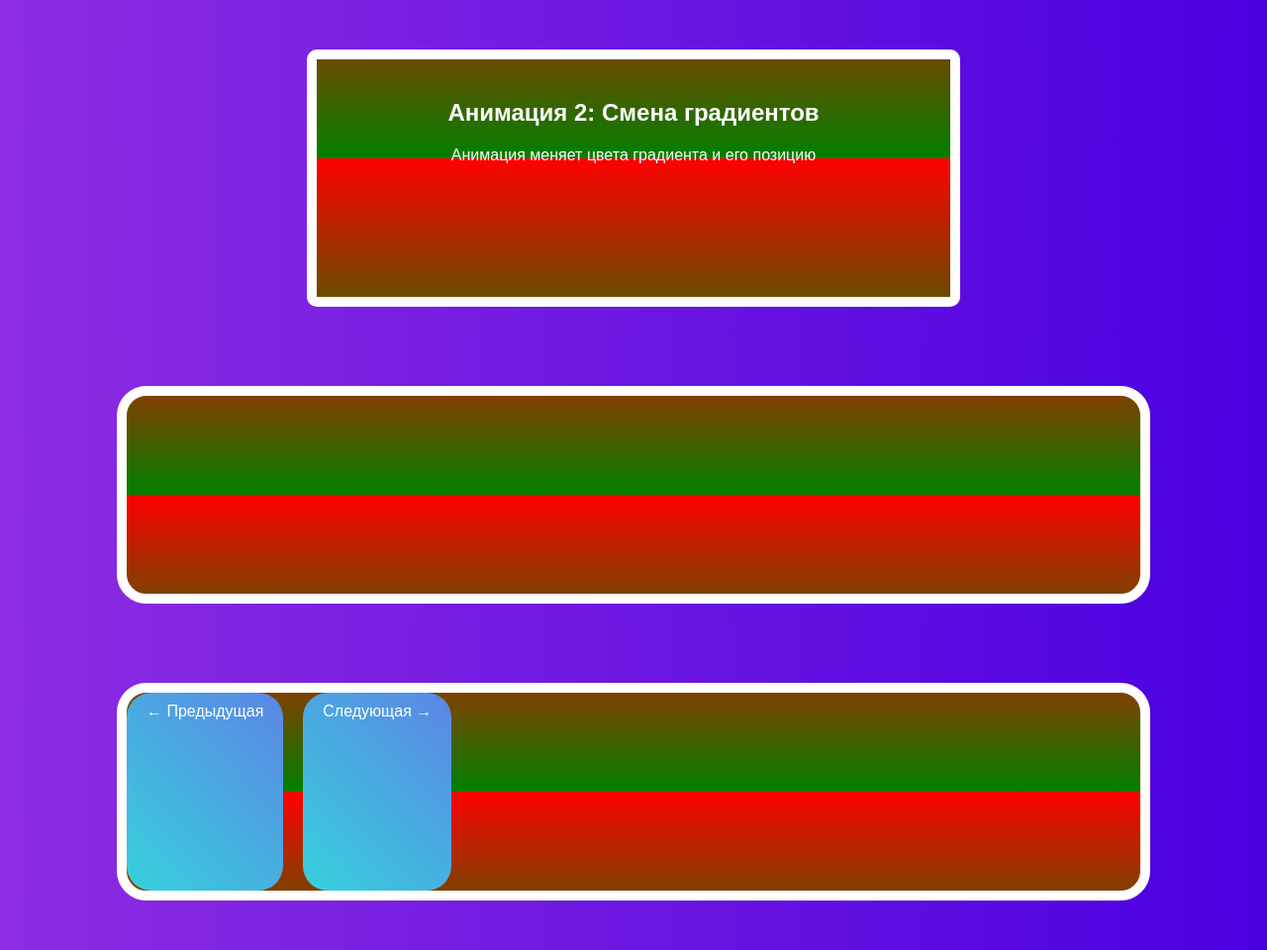
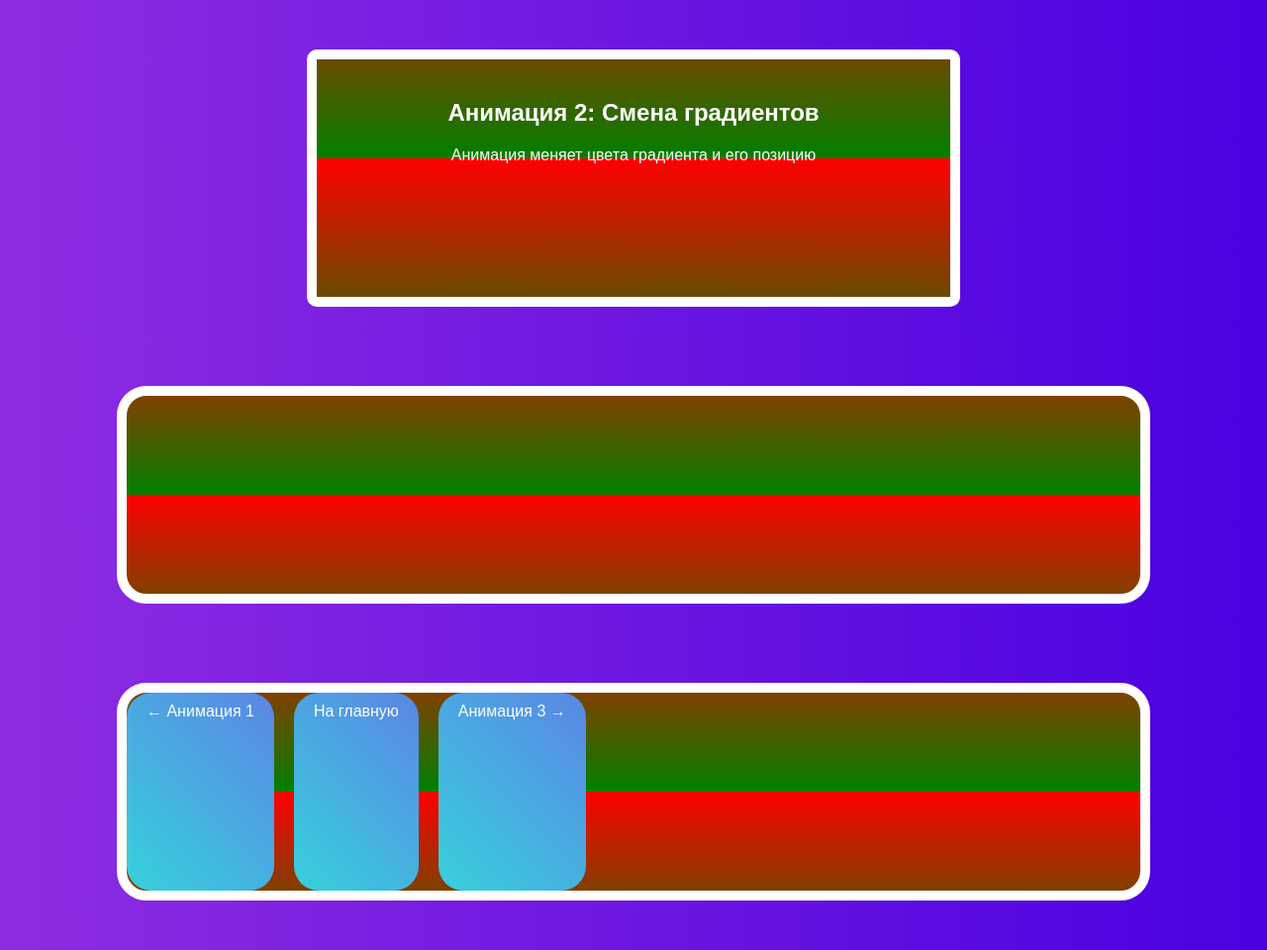
Before and after one commit to evgeniyzaputinazov-hub/fuzzy-fishstick, a plain HTML site: page animation2.html in a window 1280 px wide. Shown: the whole page at 99% size. Drawn offline with Linux system fonts and the light colour scheme.

Commit message:
Update animation2.html

```diff
--- a/animation2.html
+++ b/animation2.html
@@ -13,8 +13,9 @@
     </div>
     <div></div>
     <div class="navigation">
-        <a href="animation1.html" class="nav-btn">← Предыдущая</a>
-        <a href="animation3.html" class="nav-btn">Следующая →</a>
+        <a href="animation1.html" class="nav-btn">← Анимация 1</a>
+        <a href="index.html" class="nav-btn">На главную</a>
+        <a href="animation3.html" class="nav-btn">Анимация 3 →</a>
     </div>
 </body>
 </html>
```
